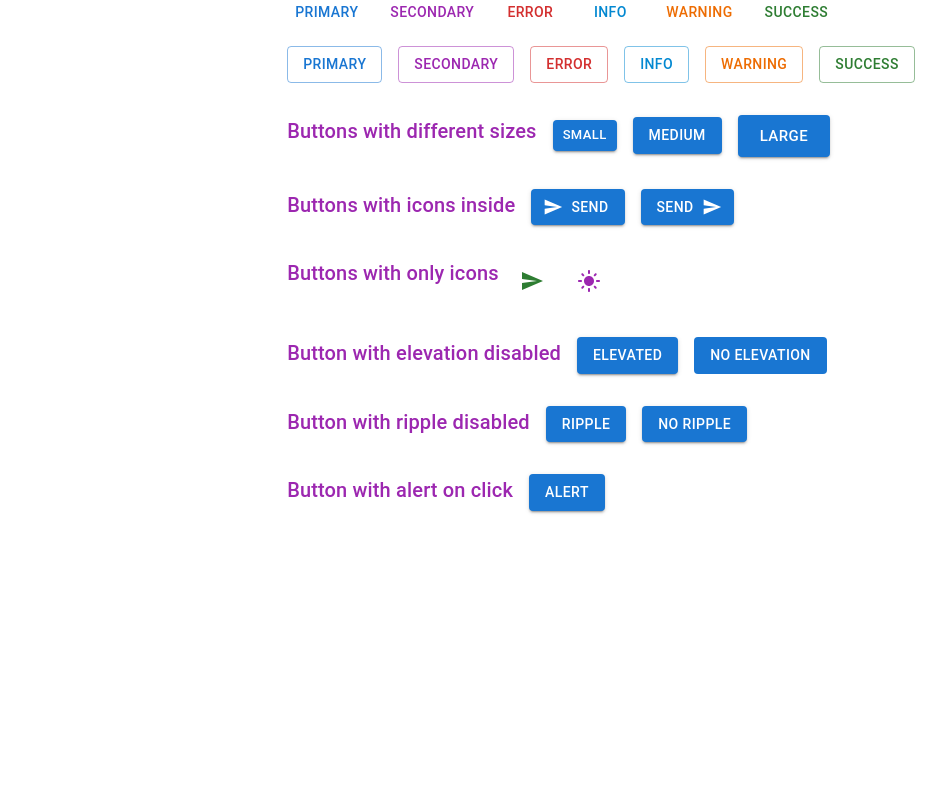
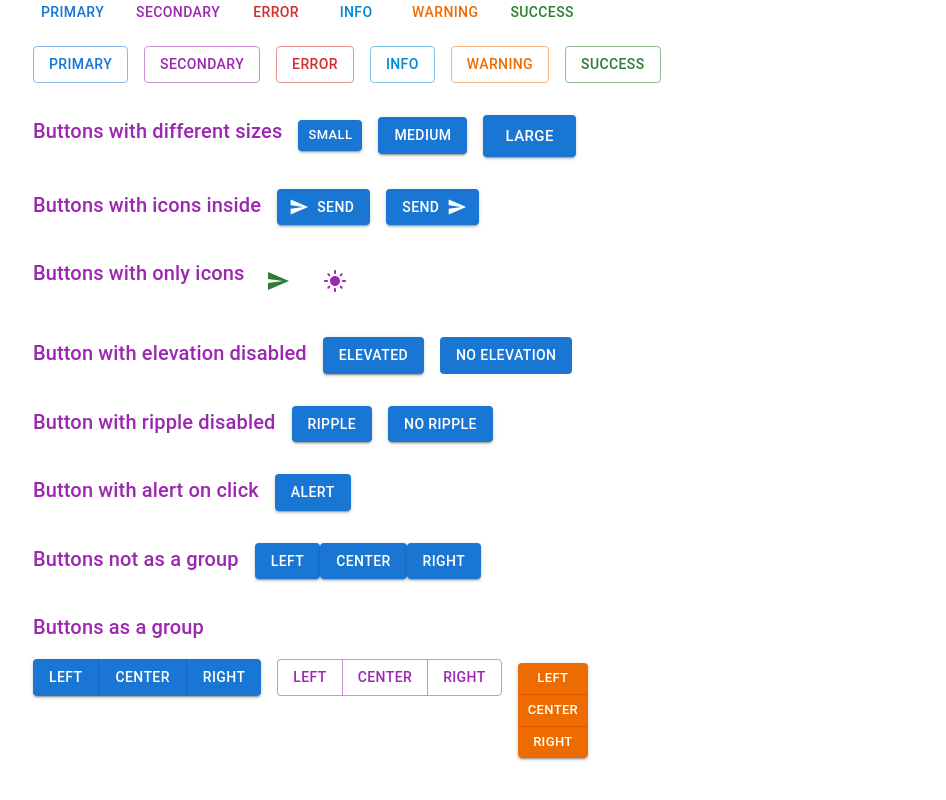
Before and after one commit to priyak1203/React-MUI, a React (Vite) app in the folder JS-Examples/: page / in a window 1280 px wide. Shown: the part 316-1116 px from the top of the page, without its empty margins (39-985 px from the left). Before the commit the page ends 899 px from the top, so only its background shows below. Built offline with nearby package versions, Linux system fonts and the light colour scheme.

Commit message:
button group and its variants

```diff
--- a/JS-Examples/src/components/MuiButton.jsx
+++ b/JS-Examples/src/components/MuiButton.jsx
@@ -1,4 +1,10 @@
-import { Button, IconButton, Stack, Typography } from '@mui/material';
+import {
+  Button,
+  ButtonGroup,
+  IconButton,
+  Stack,
+  Typography,
+} from '@mui/material';
 import SendIcon from '@mui/icons-material/Send';
 import LightModeIcon from '@mui/icons-material/LightMode';
 
@@ -150,7 +156,6 @@ const MuiButton = () => {
           </Button>
         </Stack>
       </Stack>
-
       {/* Button with ripple disabled */}
       <Stack spacing={2} direction="row">
         <Typography variant="h6" color="secondary">
@@ -163,7 +168,7 @@ const MuiButton = () => {
           </Button>
         </Stack>
       </Stack>
-
+      {/* Button with alert on click */}
       <Stack spacing={2} direction="row">
         <Typography variant="h6" color="secondary">
           Button with alert on click
@@ -174,6 +179,56 @@ const MuiButton = () => {
           </Button>
         </Stack>
       </Stack>
+
+      {/* Buttons not as a group */}
+      <Stack direction="row" spacing={2}>
+        <Typography variant="h6" color="secondary">
+          Buttons not as a group
+        </Typography>
+        <Stack direction="row">
+          <Button variant="contained">left</Button>
+          <Button variant="contained">center</Button>
+          <Button variant="contained">right</Button>
+        </Stack>
+      </Stack>
+
+      <Stack spacing={2}>
+        <Typography variant="h6" color="secondary">
+          Buttons as a group
+        </Typography>
+        <Stack direction="row" spacing={2} display="block">
+          <ButtonGroup
+            variant="contained"
+            aria-label="alignment button primary"
+          >
+            <Button>left</Button>
+            <Button>center</Button>
+            <Button>right</Button>
+          </ButtonGroup>
+
+          <ButtonGroup
+            variant="outlined"
+            color="secondary"
+            aria-label="alignment button secondary"
+          >
+            <Button>left</Button>
+            <Button>center</Button>
+            <Button>right</Button>
+          </ButtonGroup>
+
+          <ButtonGroup
+            variant="contained"
+            color="warning"
+            orientation="vertical"
+            size="small"
+            aria-label="alignment button vertical"
+          >
+            <Button onClick={() => alert('Left Clicked')}>left</Button>
+            <Button>center</Button>
+            <Button>right</Button>
+          </ButtonGroup>
+        </Stack>
+      </Stack>
     </Stack>
   );
 };
--- a/JS-Examples/src/index.css
+++ b/JS-Examples/src/index.css
@@ -1,5 +1,4 @@
 .app {
   display: grid;
-  place-items: center;
   padding: 4rem;
 }
```
